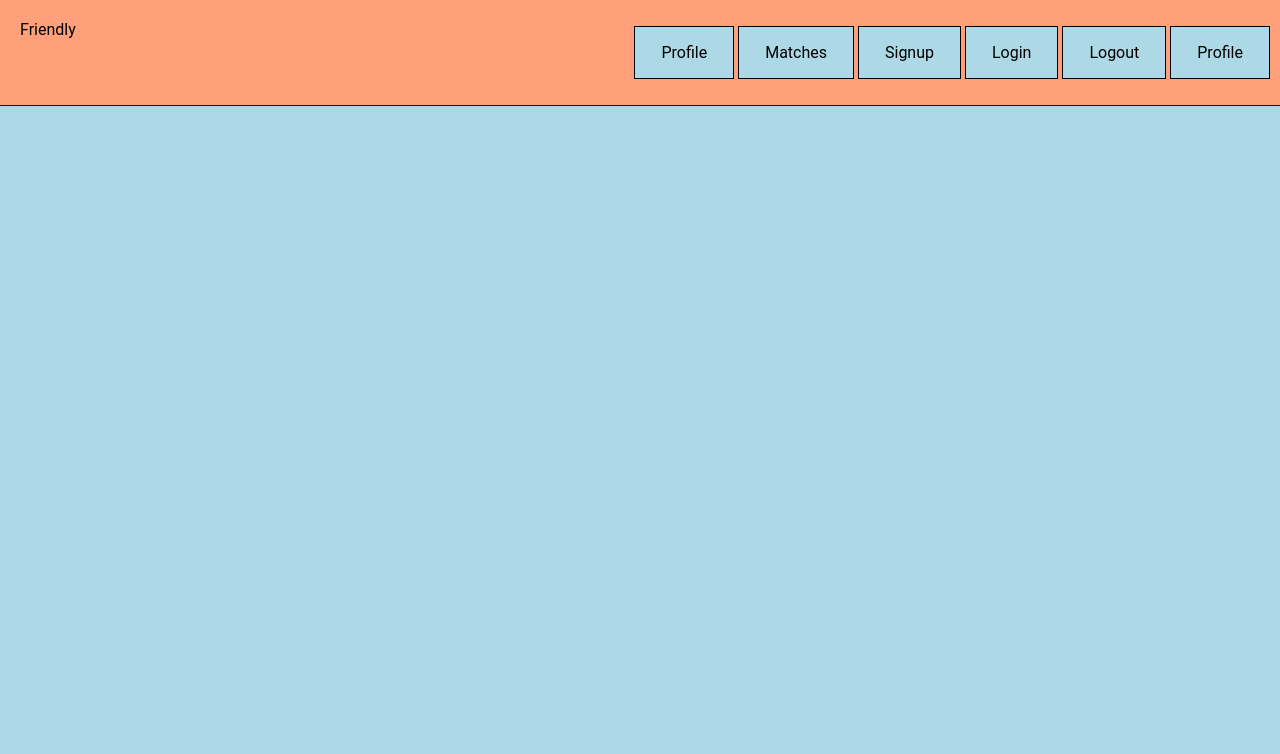
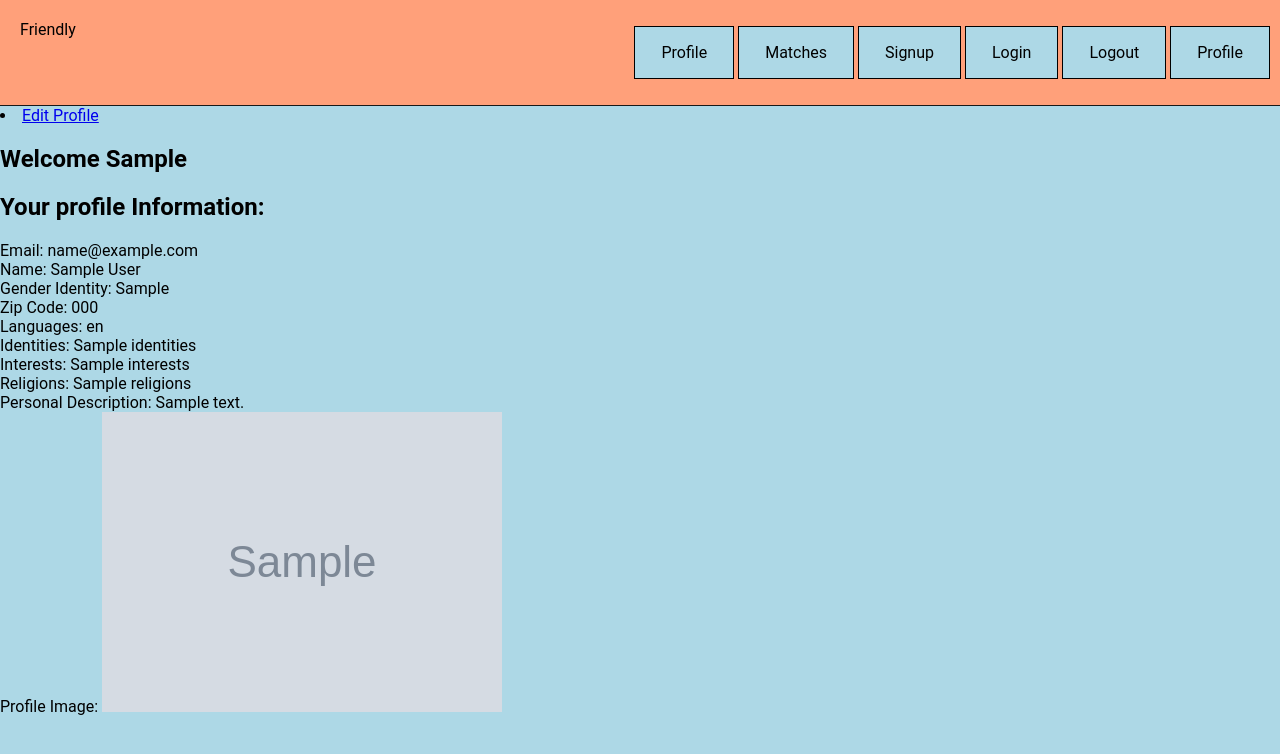
Before and after one commit to jacksonherron/NewHere, a Django app: template friendly/templates/profile.html in a window 1280 px wide. Shown: the top 754 px of the page. Run offline with Django 3.2, Linux system fonts and the light colour scheme; the template is opened without the code that fills it: most values are stand-ins (such as "Sample title", 1, 10 or a date in 2020); grey boxes marked "Sample" are stand-in pictures.

Commit message:
adds profile views

```diff
--- a/friendly/templates/base.html
+++ b/friendly/templates/base.html
@@ -23,5 +23,6 @@
             </ul>
         </section>
     </nav>
+    {% block content %} {% endblock %}
 </body>
 </html>
--- a/friendly/templates/profile.html
+++ b/friendly/templates/profile.html
@@ -1 +1,27 @@
 {% extends 'base.html' %}
+
+{% block content %}
+
+<nav>
+    <li>
+        <a href='edit'>Edit Profile</a>
+    </li>
+</nav>
+
+<section>
+    <h1>Welcome {{profile.user.first_name}}</h1>
+    <h2>Your profile Information:</h2>
+    <p1>Email: {{profile.user.email}} </br></p1>
+    <p1>Name: {{profile.user.first_name}} {{profile.user.last_name}} </br></p1>
+    <p1>Gender Identity: {{profile.gender_identity}} </br></p1>
+    <p1>Zip Code: {{profile.zip_code}} </br></p1>
+    <p1>Languages: {{ profile.languages }}</br><p1>
+    <p1>Identities: {{profile.identities}} </br></p1>
+    <p1>Interests: {{profile.interests}} </br></p1>
+    <p1>Religions: {{profile.religions}} </br></p1>
+    <p1>Personal Description: {{profile.personal_description}} </br></p1>
+    <p1>Profile Image: <img src="{{profile.profile_image.url}}"/> </br></p1>
+
+</section>
+
+{% endblock %}
--- a/friendly/urls.py
+++ b/friendly/urls.py
@@ -5,5 +5,6 @@ urlpatterns = [
     path('', views.landing_page, name='landing_page'),
     path('home/', views.home, name='home'),
     path('profile/', views.profile, name='profile'),
-    path('match_list/', views.match_list, name='match_list'),
+    path('profile/edit/', views.profile_edit, name='profile_edit'),
+    path('match/list/', views.match_list, name='match_list'),
 ]
```
Also changed, not shown: friendly/forms.py (added, +7 -0 lines), friendly/templates/profile_form.html (added, +15 -0 lines), friendly/views.py (+19 -1 lines).
